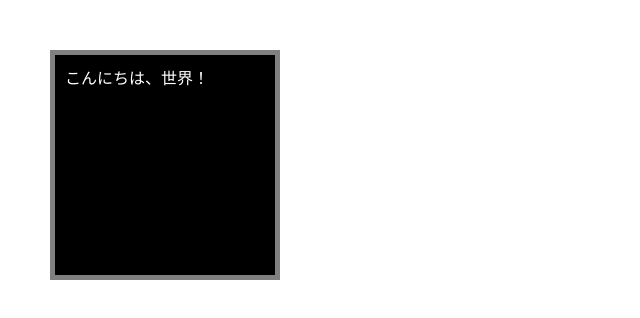
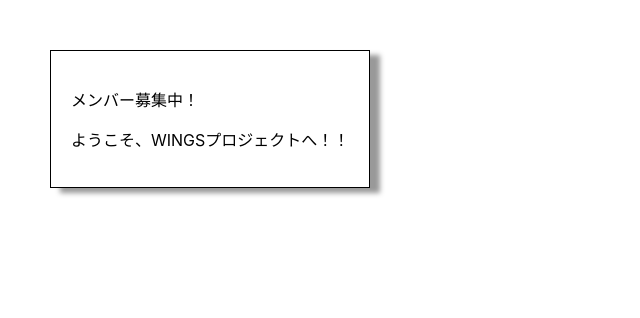
Before and after one commit to kashiwagi-rena/React_Introduction_to_Practice, a React (Create React App) app in the folder my-react/: page / in a window 1280 px wide. Shown: the top 318 px of the page, without its empty margins (0-640 px from the left). Built offline with nearby package versions, Linux system fonts and the light colour scheme.

Commit message:
コンポーネント配下のコンテンツをテンプレートに反映させる

```diff
--- /dev/null
+++ b/my-react/src/chap03/StyledPanel.js
@@ -0,0 +1,14 @@
+export default function StyledPanel({ children }) {
+  return (
+    <div style={{
+      margin: 50,
+      padding: 20,
+      border: '1px solid #000',
+      width: 'fit-content',
+      boxShadow: '10px 5px 5px #999',
+      backgroundColor: '#fff'
+    }}>
+      {children}
+    </div>
+  );
+}
--- a/my-react/src/index.js
+++ b/my-react/src/index.js
@@ -2,12 +2,15 @@ import React from 'react';
 import ReactDOM from 'react-dom/client';
 import './index.css';
 import reportWebVitals from './reportWebVitals';
-import SelectStyle from './chap03/SelectStyle';
+import StyledPanel from './chap03/StyledPanel';
 
 const root = ReactDOM.createRoot(document.getElementById('root'));
 setInterval(() => {
   root.render(
-      <SelectStyle mode="dark" />
+      <StyledPanel>
+        <p>メンバー募集中！</p>
+        <p>ようこそ、WINGSプロジェクトへ！！</p>
+      </StyledPanel>
     );
 });
 
```
